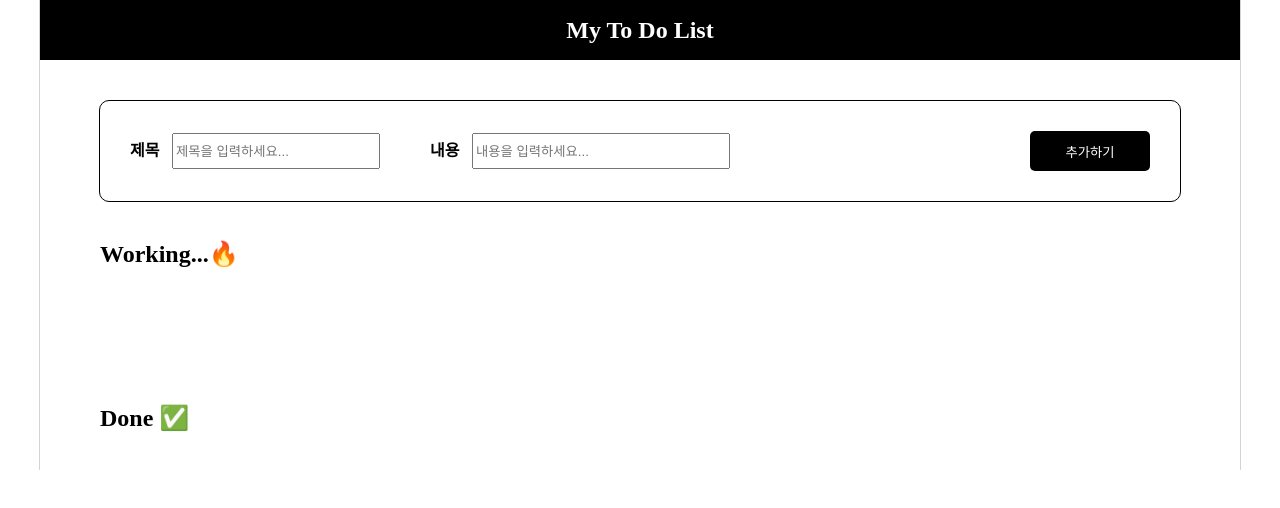
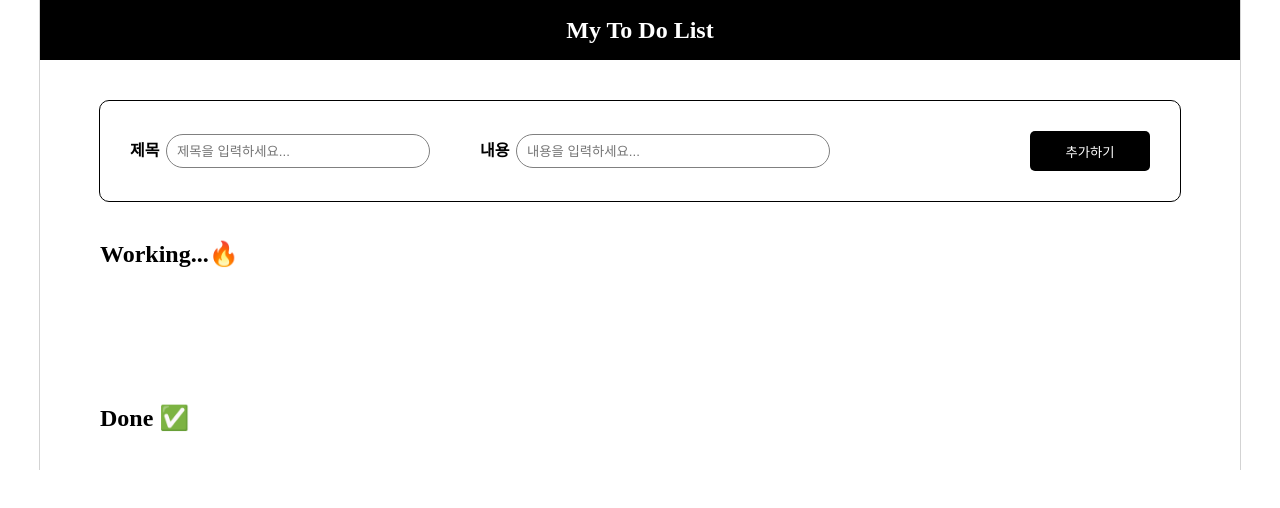
Before and after one commit to FEsunmin/react_task1-2, a React (Vite) app: page / in a window 1280 px wide. Shown: the top 508 px of the page. Built offline with nearby package versions, Linux system fonts and the light colour scheme.

Commit message:
css 코드 수정 및 alert 추가

```diff
--- a/src/App.jsx
+++ b/src/App.jsx
@@ -14,6 +14,11 @@ const App = () => {
   const [done, setDone] = useState([]);
 
   const addList = (newTodo) => {
+    if (!newTodo.title || !newTodo.cont) {
+      alert("이름과 나이 모두 입력해주세요");
+      return;
+    }
+
     const id = Date.now();
     const todoInfo = {
       id: id,
--- a/src/components/CardComp/CardComp.css
+++ b/src/components/CardComp/CardComp.css
@@ -18,6 +18,14 @@
 .cardTitle {
   margin-top: 20px;
   font-size: 20px;
+  font-weight: 700;
+}
+
+.sectionLine {
+  width: 100%;
+  border: 1px solid lightgray;
+  margin-left: -10px;
+  margin-top: 10px;
 }
 
 .cardCont {
@@ -36,9 +44,19 @@
 .cardDelete {
   width: 100px;
   height: 30px;
+
+  color: white;
+  background-color: rgb(197, 78, 78);
+  border: none;
+  border-radius: 5px;
 }
 
 .cardBtn {
   width: 100px;
   height: 30px;
+
+  color: white;
+  background-color: rgb(0, 0, 0);
+  border: none;
+  border-radius: 5px;
 }
--- a/src/components/CardComp/CardComp.jsx
+++ b/src/components/CardComp/CardComp.jsx
@@ -23,6 +23,7 @@ const CardComp = ({id, title, content, toggleDone, toggleCancle, onRemove, state
       <div className='cardLayout'>
         <div className='cardInfo'>
           <h2 className='cardTitle'>{title}</h2>
+          <div className='sectionLine'></div>
           <h3 className='cardCont'>{content}</h3>
         </div>
 
--- a/src/components/FormComp/FormComp.css
+++ b/src/components/FormComp/FormComp.css
@@ -21,14 +21,14 @@
 }
 
 .inputBox {
-  width: 600px;
+  width: 700px;
   display: flex;
   margin-left: 30px;
   justify-content: space-between;
 }
 
 .inputFlex1 {
-  width: 250px;
+  width: 300px;
   display: flex;
   align-items: center;
   justify-content: space-between;
@@ -40,7 +40,7 @@
 }
 
 .inputFlex2 {
-  width: 300px;
+  width: 350px;
   display: flex;
   align-items: center;
   justify-content: space-between;
@@ -51,13 +51,21 @@
 }
 
 .input-title {
-  width: 200px;
+  width: 250px;
   height: 30px;
+  padding-left: 10px;
+
+  border-radius: 50px;
+  border: 1px solid gray;
 }
 
 .input-content {
-  width: 250px;
+  width: 300px;
   height: 30px;
+  padding-left: 10px;
+
+  border-radius: 50px;
+  border: 1px solid gray;
 }
 
 .addBtn {
```
Also changed, not shown: src/components/DoneComp/DoneComp.css (deleted), src/components/DoneComp/DoneComp.jsx (deleted).
